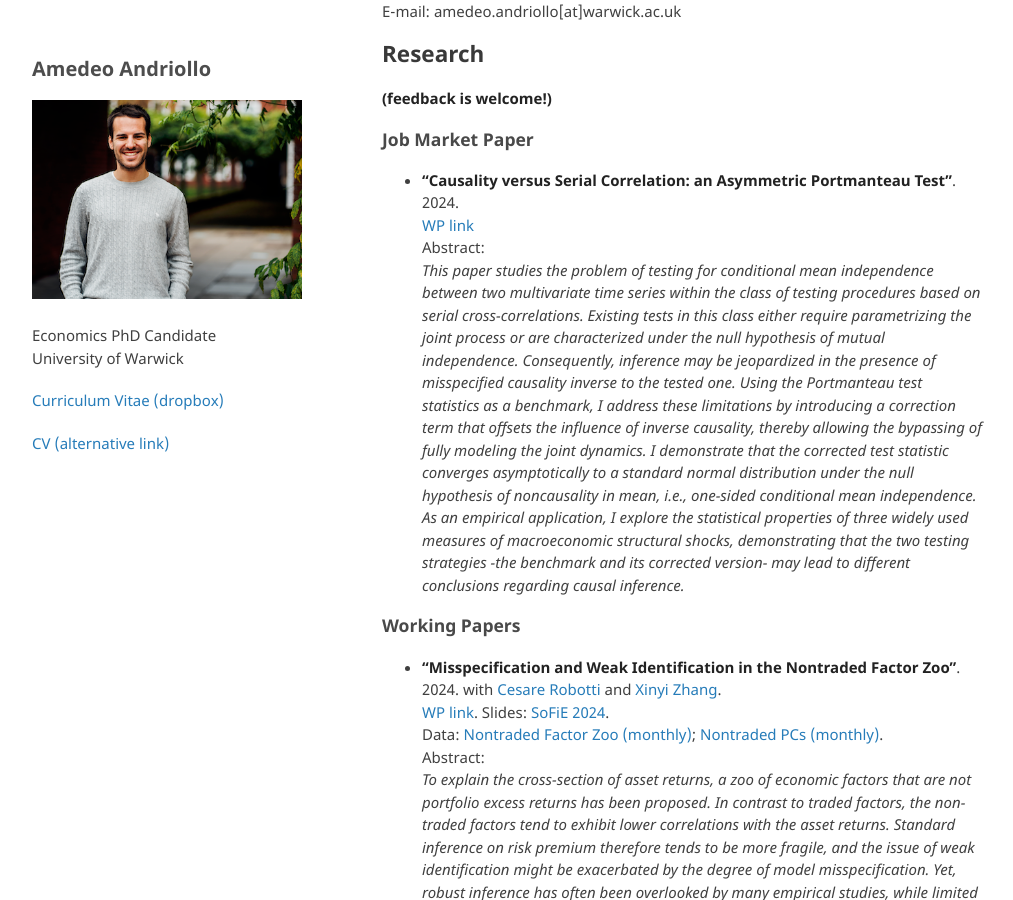
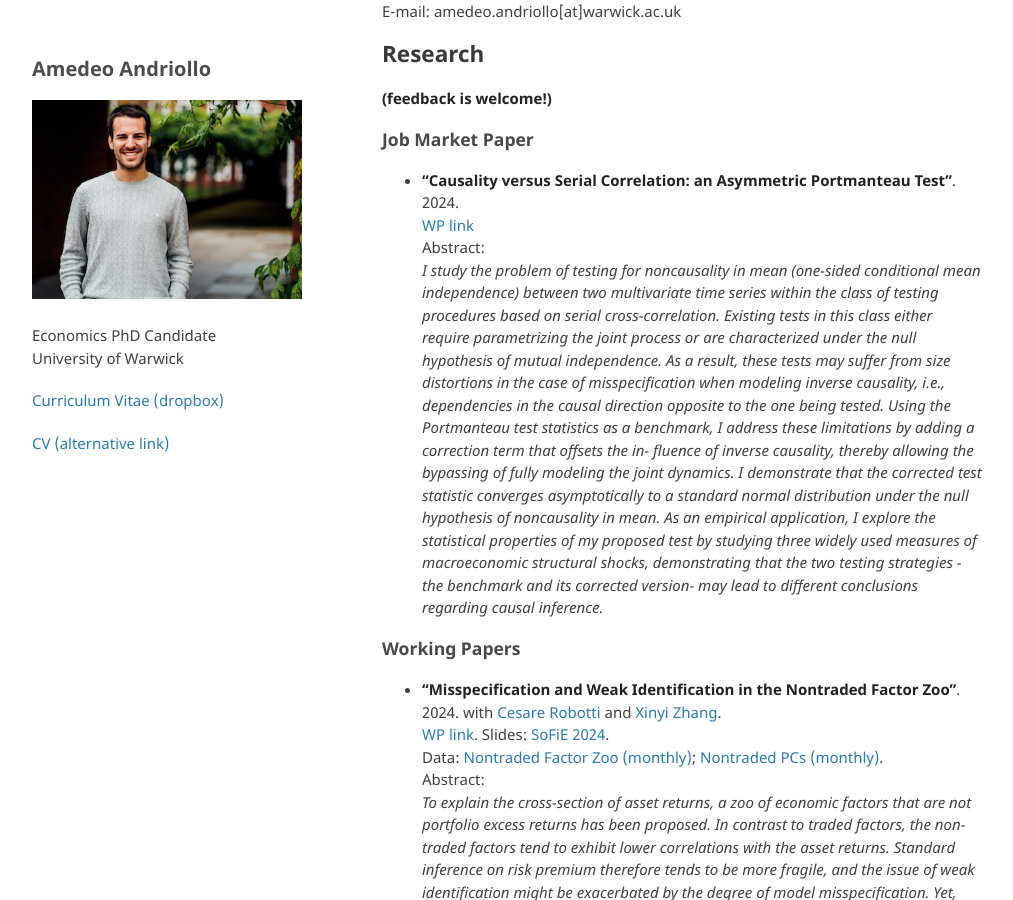
Before and after one commit to amandri/amandri.github.io, a Jekyll site: the page built from index.md, in a window 1280 px wide and 900 px high, scrolled down 318 px. Shown: the whole window, without its empty margins (133-1146 px from the left). Built offline with Jekyll 4.4.1, drawn with Linux system fonts in a browser that asks for light colours; the repository's description, which GitHub fills in, is left out; our own code applies the rules of GitHub Pages for plain Markdown files.

Commit message:
Update index.md

```diff
--- a/index.md
+++ b/index.md
@@ -23,7 +23,7 @@
 - **"Causality versus Serial Correlation: an Asymmetric Portmanteau Test"**. 2024. \
 [WP link](https://www.dropbox.com/scl/fi/ti88udlyva1ukcu0d1ch8/JMP_Andriollo.pdf?rlkey=coijlxgkj1bo7vkyog2z3qedm&dl=0) \
 Abstract: \
-*This paper studies the problem of testing for conditional mean independence between two multivariate time series within the class of testing procedures based on serial cross-correlations. Existing tests in this class either require parametrizing the joint process or are characterized under the null hypothesis of mutual independence. Consequently, inference may be jeopardized in the presence of misspecified causality inverse to the tested one. Using the Portmanteau test statistics as a benchmark, I address these limitations by introducing a correction term that offsets the influence of inverse causality, thereby allowing the bypassing of fully modeling the joint dynamics. I demonstrate that the corrected test statistic converges asymptotically to a standard normal distribution under the null hypothesis of noncausality in mean, i.e.,  one-sided conditional mean independence. As an empirical application, I explore the statistical properties of three widely used measures of macroeconomic structural shocks, demonstrating that the two testing strategies -the benchmark and its corrected version- may lead to different conclusions regarding causal inference.*
+*I study the problem of testing for noncausality in mean (one-sided conditional mean independence) between two multivariate time series within the class of testing procedures based on serial cross-correlation. Existing tests in this class either require parametrizing the joint process or are characterized under the null hypothesis of mutual independence. As a result, these tests may suffer from size distortions in the case of misspecification when modeling inverse causality, i.e., dependencies in the causal direction opposite to the one being tested. Using the Portmanteau test statistics as a benchmark, I address these limitations by adding a correction term that offsets the in- fluence of inverse causality, thereby allowing the bypassing of fully modeling the joint dynamics. I demonstrate that the corrected test statistic converges asymptotically to a standard normal distribution under the null hypothesis of noncausality in mean. As an empirical application, I explore the statistical properties of my proposed test by studying three widely used measures of macroeconomic structural shocks, demonstrating that the two testing strategies -the benchmark and its corrected version- may lead to different conclusions regarding causal inference.*
 
 ### Working Papers
 
```
